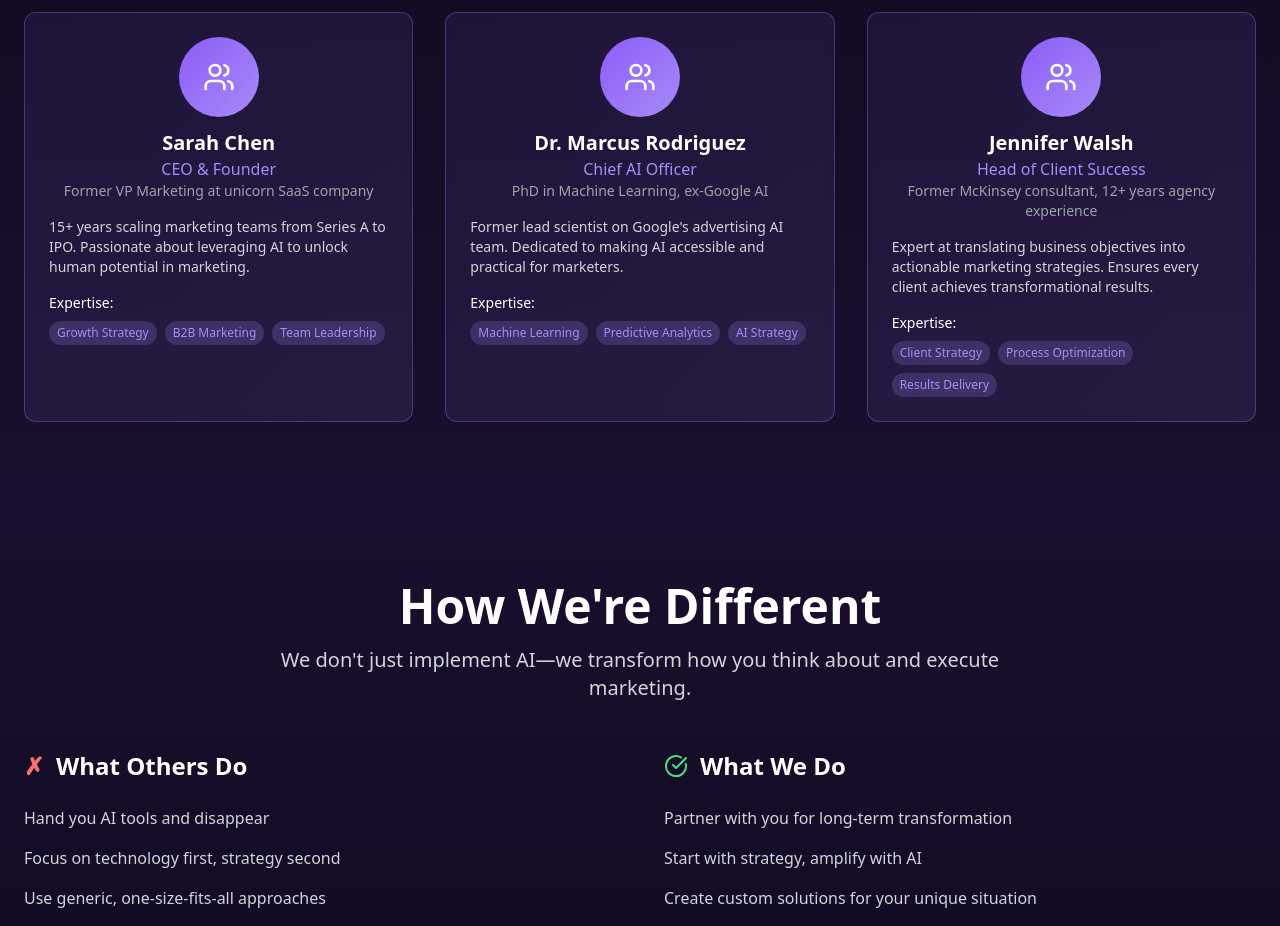
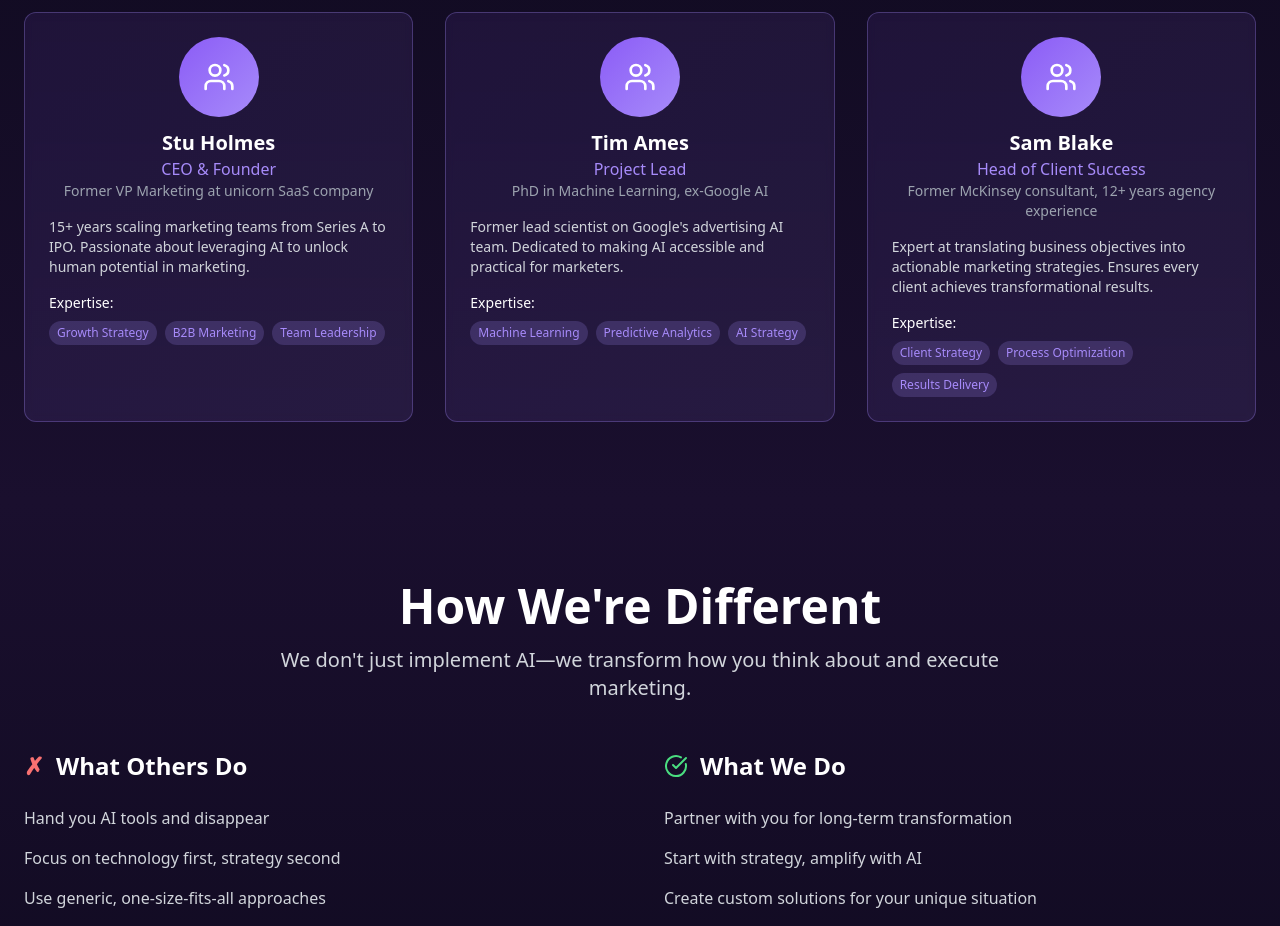
Before and after one commit to HariSeldon101/saasmagic-website, a Next.js app: page /about in a window 1280 px wide. Shown: the part 2060-2986 px from the top of the page. Built offline with nearby package versions, Linux system fonts and the light colour scheme.

Commit message:
Update team members on About page: Stu Holmes (CEO & Founder), Tim Ames (Project Lead), Sam Blake (Head of Client Success)

```diff
--- a/app/about/page.tsx
+++ b/app/about/page.tsx
@@ -166,21 +166,21 @@ export default function About() {
           <div className="grid grid-cols-1 md:grid-cols-2 lg:grid-cols-3 gap-8 mt-12">
             {[
               {
-                name: "Sarah Chen",
+                name: "Stu Holmes",
                 role: "CEO & Founder",
                 background: "Former VP Marketing at unicorn SaaS company",
                 expertise: ["Growth Strategy", "B2B Marketing", "Team Leadership"],
                 bio: "15+ years scaling marketing teams from Series A to IPO. Passionate about leveraging AI to unlock human potential in marketing.",
               },
               {
-                name: "Dr. Marcus Rodriguez",
-                role: "Chief AI Officer",
+                name: "Tim Ames",
+                role: "Project Lead",
                 background: "PhD in Machine Learning, ex-Google AI",
                 expertise: ["Machine Learning", "Predictive Analytics", "AI Strategy"],
                 bio: "Former lead scientist on Google's advertising AI team. Dedicated to making AI accessible and practical for marketers.",
               },
               {
-                name: "Jennifer Walsh",
+                name: "Sam Blake",
                 role: "Head of Client Success",
                 background: "Former McKinsey consultant, 12+ years agency experience",
                 expertise: ["Client Strategy", "Process Optimization", "Results Delivery"],
```
